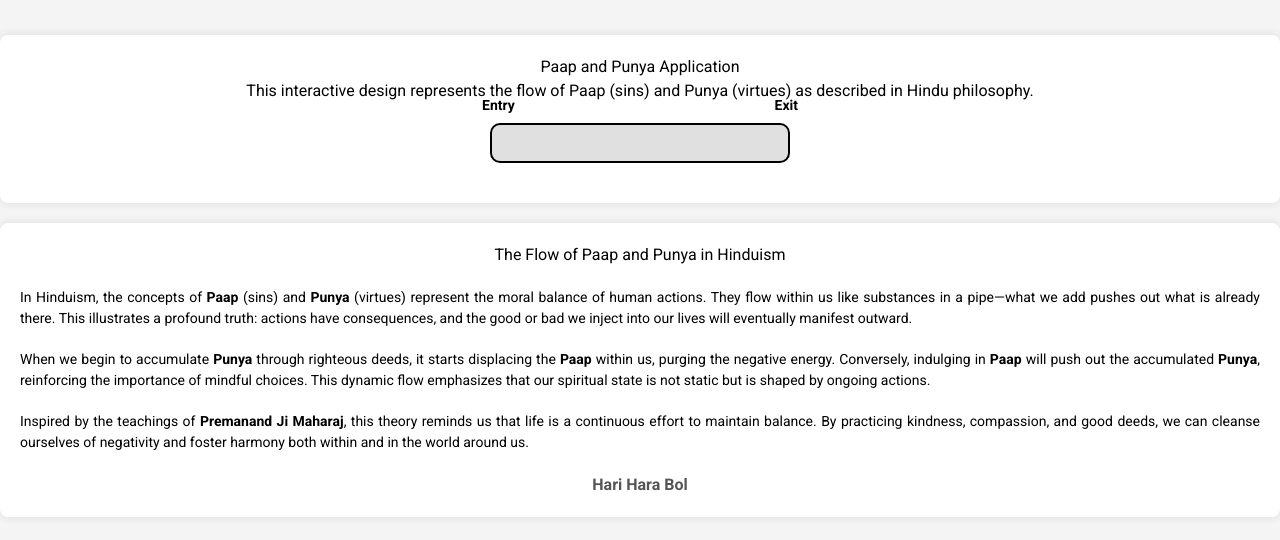
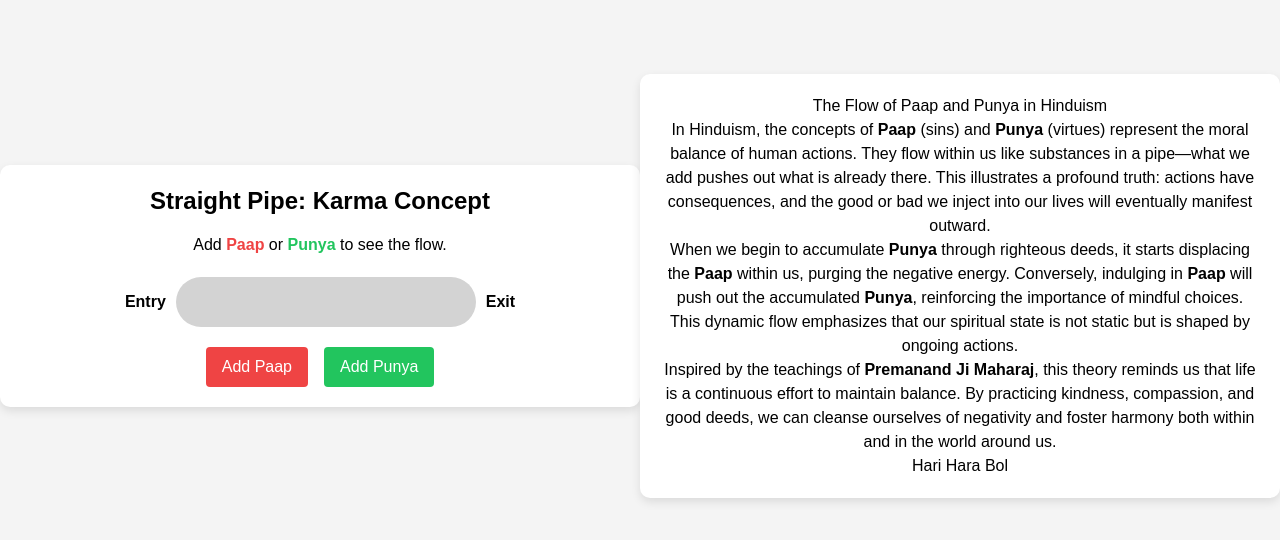
Before and after one commit to TheTorjanCaptain/PunyaPaap, a plain HTML site: page index.html in a window 1280 px wide. Shown: the part 114-654 px from the top of the page. Drawn offline with nearby package versions, Linux system fonts and the light colour scheme.

Commit message:
Update index.html

```diff
--- a/index.html
+++ b/index.html
@@ -3,83 +3,113 @@
 <head>
     <meta charset="UTF-8">
     <meta name="viewport" content="width=device-width, initial-scale=1.0">
-    <title>Paap and Punya - Inspired by U Theory</title>
-    <link rel="stylesheet" href="https://cdnjs.cloudflare.com/ajax/libs/font-awesome/5.15.3/css/all.min.css">
-    <link href="https://fonts.googleapis.com/css2?family=Roboto:wght@400;700&display=swap" rel="stylesheet">
+    <title>Straight Pipe Karma Concept</title>
     <script src="https://cdn.tailwindcss.com"></script>
     <style>
         body {
-            font-family: 'Roboto', sans-serif;
+            font-family: Arial, sans-serif;
             background-color: #f4f4f4;
-            margin: 0;
-            padding: 0;
             display: flex;
-            flex-direction: column;
             justify-content: center;
             align-items: center;
             height: 100vh;
+            margin: 0;
         }
         .container {
-            background: #fff;
+            text-align: center;
+            background: white;
             padding: 20px;
-            border-radius: 8px;
-            box-shadow: 0 0 10px rgba(0, 0, 0, 0.1);
-            text-align: center;
-            max-width: 600px;
-            width: 90%;
-            margin-bottom: 20px;
+            border-radius: 10px;
+            box-shadow: 0 4px 10px rgba(0, 0, 0, 0.1);
         }
         .pipe-container {
             display: flex;
             align-items: center;
             justify-content: center;
+            position: relative;
+            width: 100%;
+            height: 50px;
             margin: 20px 0;
         }
         .pipe {
+            width: 300px;
+            height: 50px;
+            background: #d3d3d3;
+            border-radius: 25px;
+            display: flex;
+            justify-content: space-between;
+            align-items: center;
             position: relative;
-            width: 300px;
-            height: 40px;
-            background-color: #e0e0e0;
-            border: 2px solid #000;
-            border-radius: 10px;
         }
-        .entry, .exit {
+        .bubble {
+            width: 20px;
+            height: 20px;
+            border-radius: 50%;
             position: absolute;
-            top: -30px;
+            top: 50%;
+            transform: translateY(-50%);
+            transition: all 0.5s ease;
+        }
+        .paap {
+            background-color: red;
+        }
+        .punya {
+            background-color: green;
+        }
+        .label {
             font-weight: bold;
-            font-size: 14px;
+            font-size: 16px;
         }
-        .entry {
-            left: -10px;
+        .entry-label {
+            margin-right: 10px;
         }
-        .exit {
-            right: -10px;
-        }
-        .description {
-            margin-top: 20px;
-            text-align: justify;
-            font-size: 14px;
-        }
-        .footer {
-            font-weight: bold;
-            margin-top: 20px;
-            font-size: 16px;
-            color: #555;
+        .exit-label {
+            margin-left: 10px;
         }
     </style>
 </head>
 <body>
     <div class="container">
-        <h1>Paap and Punya Application</h1>
-        <p>This interactive design represents the flow of Paap (sins) and Punya (virtues) as described in Hindu philosophy.</p>
+        <h1 class="text-2xl font-bold mb-4">Straight Pipe: Karma Concept</h1>
+        <p>Add <span class="text-red-500 font-bold">Paap</span> or <span class="text-green-500 font-bold">Punya</span> to see the flow.</p>
+
         <div class="pipe-container">
-            <div class="pipe">
-                <span class="entry">Entry</span>
-                <span class="exit">Exit</span>
-            </div>
+            <span class="label entry-label">Entry</span>
+            <div class="pipe" id="pipe"></div>
+            <span class="label exit-label">Exit</span>
+        </div>
+
+        <div class="flex justify-center space-x-4 mt-4">
+            <button class="bg-red-500 text-white px-4 py-2 rounded hover:bg-red-600" onclick="addBubble('paap')">Add Paap</button>
+            <button class="bg-green-500 text-white px-4 py-2 rounded hover:bg-green-600" onclick="addBubble('punya')">Add Punya</button>
         </div>
     </div>
-    <div class="container">
+
+    <script>
+        const pipe = document.getElementById("pipe");
+        const maxBubbles = 10; // Max number of bubbles in the pipe
+
+        function addBubble(type) {
+            // Create a new bubble
+            const bubble = document.createElement("div");
+            bubble.classList.add("bubble", type);
+
+            // Add bubble to the start of the pipe
+            pipe.insertBefore(bubble, pipe.firstChild);
+
+            // Adjust the position of bubbles
+            const bubbles = Array.from(pipe.children);
+            bubbles.forEach((b, i) => {
+                b.style.left = `${i * 30}px`; // Spacing between bubbles
+            });
+
+            // Remove excess bubbles
+            if (bubbles.length > maxBubbles) {
+                pipe.removeChild(bubbles[bubbles.length - 1]);
+            }
+        }
+    </script>
+     <div class="container">
         <h2>The Flow of Paap and Punya in Hinduism</h2>
         <p class="description">
             In Hinduism, the concepts of <b>Paap</b> (sins) and <b>Punya</b> (virtues) represent the moral balance of human actions. They flow within us like substances in a pipe—what we add pushes out what is already there. This illustrates a profound truth: actions have consequences, and the good or bad we inject into our lives will eventually manifest outward.
```
